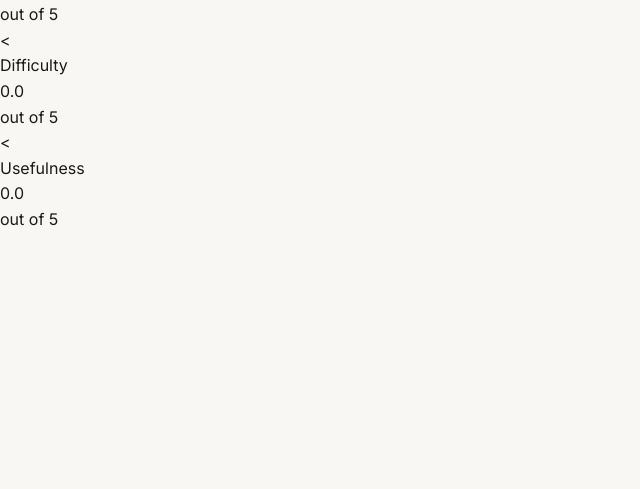
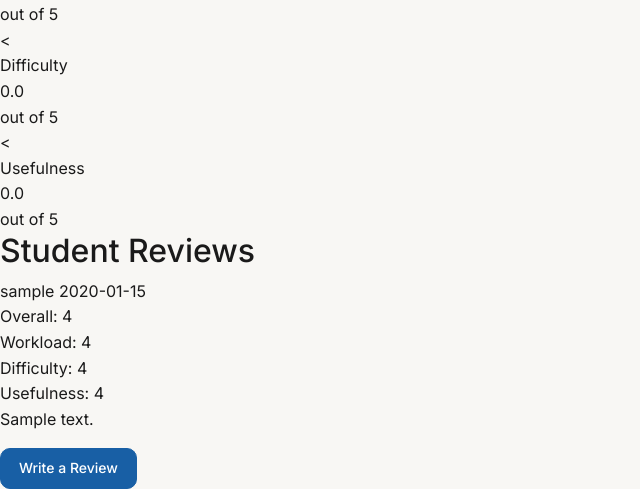
Before and after one commit to nisorathiya/uwa-unireview, a Flask app: template app/templates/unit.html in a window 1280 px wide. Shown: the part 361-850 px from the top of the page, without its empty margins (0-640 px from the left). Before the commit the page ends 587 px from the top, so only its background shows below. Run offline with Flask 3, Linux system fonts and the light colour scheme; tables that the repository leaves empty hold one stand-in row (values such as "Sample post"); the template is opened without the code that fills it: values that come from a table or form of the project are taken from there, most other values are stand-ins (such as "Sample title", 1, 10 or a date in 2020).

Commit message:
Add reviews list section with star ratings and empty state message

```diff
--- a/app/templates/unit.html
+++ b/app/templates/unit.html
@@ -64,6 +64,36 @@
             </div>
         </section>
 
+
+        <!-- Reviews Section -->
+        <section class="reviews-section">
+            <h2 class="section-title">Student Reviews</h2>
+            {% if reviews %}
+                <div class="reviews-list">
+                    {% for review in reviews %}
+                        <div class="review-card">
+                            <div class="review-header">
+                                <span class="reviewer-name">{{ review.author.username }}</span>
+                                <span class="review-date">{{ review.created_at.strftime('%Y-%m-%d') }}</span>
+                            </div>
+                            <div class="review-scores">
+                                <div class="review-score-item">Overall: {{ review.overall_rating }}</div>
+                                <div class="review-score-item">Workload: {{ review.workload_rating }}</div>
+                                <div class="review-score-item">Difficulty: {{ review.difficulty_rating }}</div>
+                                <div class="review-score-item">Usefulness: {{ review.usefulness_rating }}</div>
+                            </div>
+                            <p class="review-comment">{{ review.comment }}</p>
+                        </div>
+                    {% endfor %}
+                </div>
+            {% else %}
+                <p class="no-reviews"> No reviews yet. Be the first to review this unit!</p>
+            {% endif %}
+
+            <a href = "#" class<a href="#" class="ur-btn ur-btn-primary write-review-btn">
+                Write a Review
+            </a>
+        </section>
     </div>
 </div>
 {% endblock %}
```
